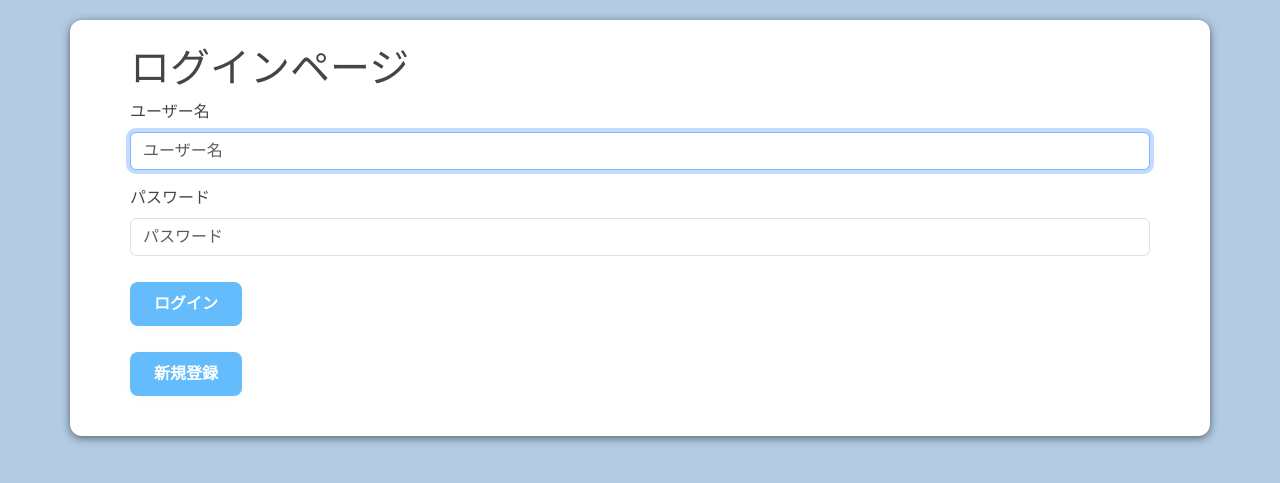
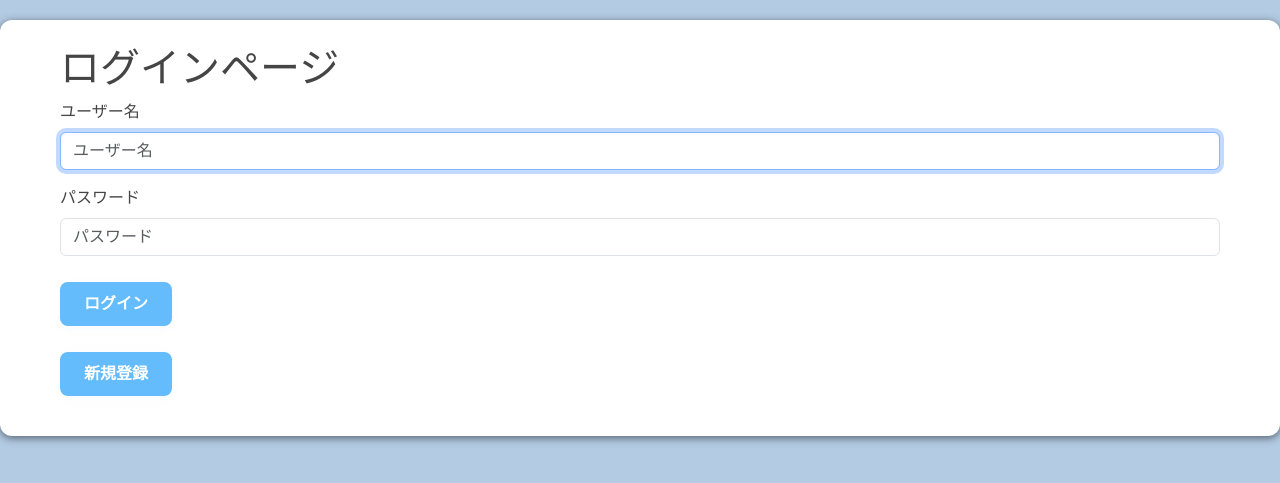
Before and after one commit to kitakawaayano/shopping_app, a Django app: page /accounts/login/ in a window 1280 px wide. Shown: the part 70-553 px from the top of the page. Run offline with Django 5.2, Linux system fonts and the light colour scheme; some libraries are stand-ins or nearby versions.

Commit message:
cssが読み込めていなかった部分を修正

```diff
--- a/static/css/style.css
+++ b/static/css/style.css
@@ -3,7 +3,6 @@ body{
     background-color: #B4CCE3;
     color: #454545;
 }
-
 
 
 .container{
@@ -12,7 +11,10 @@ body{
     padding: 60px;
     border-radius: 12px;
     box-shadow: 0 2px 8px rgba(33, 42, 51, 0.672);
-
+    width: 100%;
+    max-width: 1400px;
+    margin-left: auto;
+    margin-right: auto;
 }
 /* 各画面のタイトル文字 */
 .title{
@@ -75,6 +77,7 @@ body{
     height: 200px;
     margin-bottom: 20px;
     background-color: #DBDBDB;
+    overflow: hidden;
 }
 .goods-name {
     color: #454545;
@@ -213,8 +216,8 @@ body{
 .detail-img {
     width: 300px;
     height: 300px;
-    background-color: #B4CCE3;
-    margin-right: 30px;
+    background-color: #ffffff;
+    margin-right: 60px;
     border-radius: 5px;
 }
 
--- a/templates/base.html
+++ b/templates/base.html
@@ -8,7 +8,7 @@
     <title>ショッピングアプリ{% block title %}{% endblock %}</title>
     {% bootstrap_css %}
     <link rel="icon" href="{% static 'img/favicon.ico' %}">
-    <link rel="stylesheet" href="./../static/css/style.css">
+    <link rel="stylesheet" href="{% static 'css/style.css' %}">
 
 </head>
 <body>
--- a/templates/registration/login.html
+++ b/templates/registration/login.html
@@ -16,7 +16,7 @@
             {% bootstrap_form form %}
             <p>{% bootstrap_button button_type="submit" content="ログイン" size="md" %}</p>
         </form>
-        <p><a href="{% url 'accounts:signup' %}">{% bootstrap_button button_type="submit" content="新規登録" size="md" %}</a></p>
+        <p><a href="{% url 'accounts:signup' %}" style="background-color: red;">{% bootstrap_button button_type="submit" content="新規登録" size="md" style="background-color: #c9a9e2ff;" %}</a></p>
     </section>
     {% endif %}
 
--- a/templates/shopping/index.html
+++ b/templates/shopping/index.html
@@ -5,7 +5,8 @@
         <div class="container-view">
         {% for goods in object_list %}
             <div class="container-md">
-                <img src="./../media/{{ goods.picture }}" width="200" height="200"></img>
+                <img src="./../media/{{ goods.picture }}" width="200" height="200"
+                ></img>
                 <h5><a class="goods-name" href="{% url 'shopping_app:detail' goods.goods_id %}">{{ goods.goods_name }}</a></h5><br>
                 <h6>￥{{ goods.price }}</h6>
                 <p>{{ goods.description }}</p>
```
